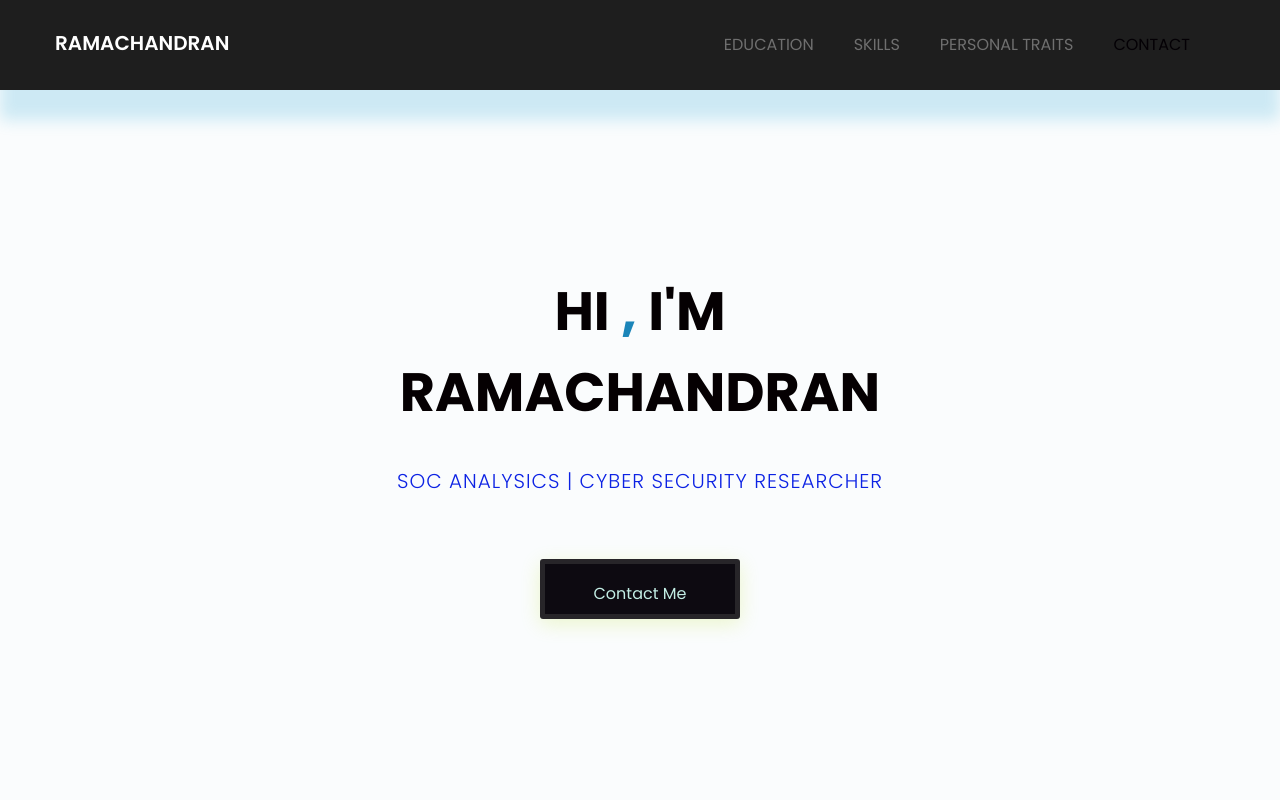
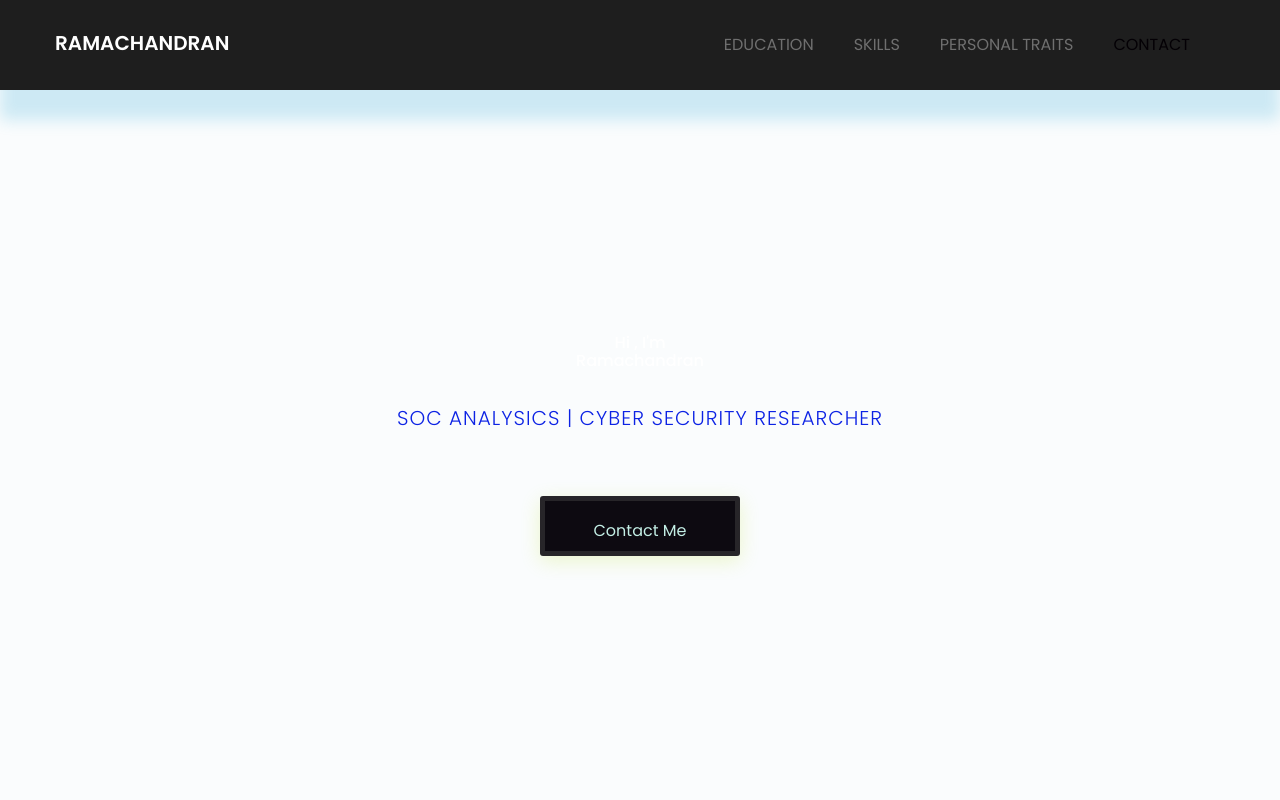
Before and after one commit to chandru5260/portfolio, a plain HTML site: page index.html in a window 1280 px wide. Shown: the top 800 px of the page. Drawn offline with nearby package versions, Linux system fonts and the light colour scheme.

Commit message:
Update index.html

```diff
--- a/index.html
+++ b/index.html
@@ -89,7 +89,7 @@
 				<div class="row">
 					<div class="col-md-12 text-center">
 						<div class="header-text">
-							<h2>hi <span>,</span> i'm <br> Ramachandran <br>    </h2>
+							<h5>hi <span>,</span> i'm <br> Ramachandran <br>    </h5>
 							<p>SOC Analysics | Cyber Security Researcher</p>
 							<a>contact Me</a>
 						</div><!--/.header-text-->
```
